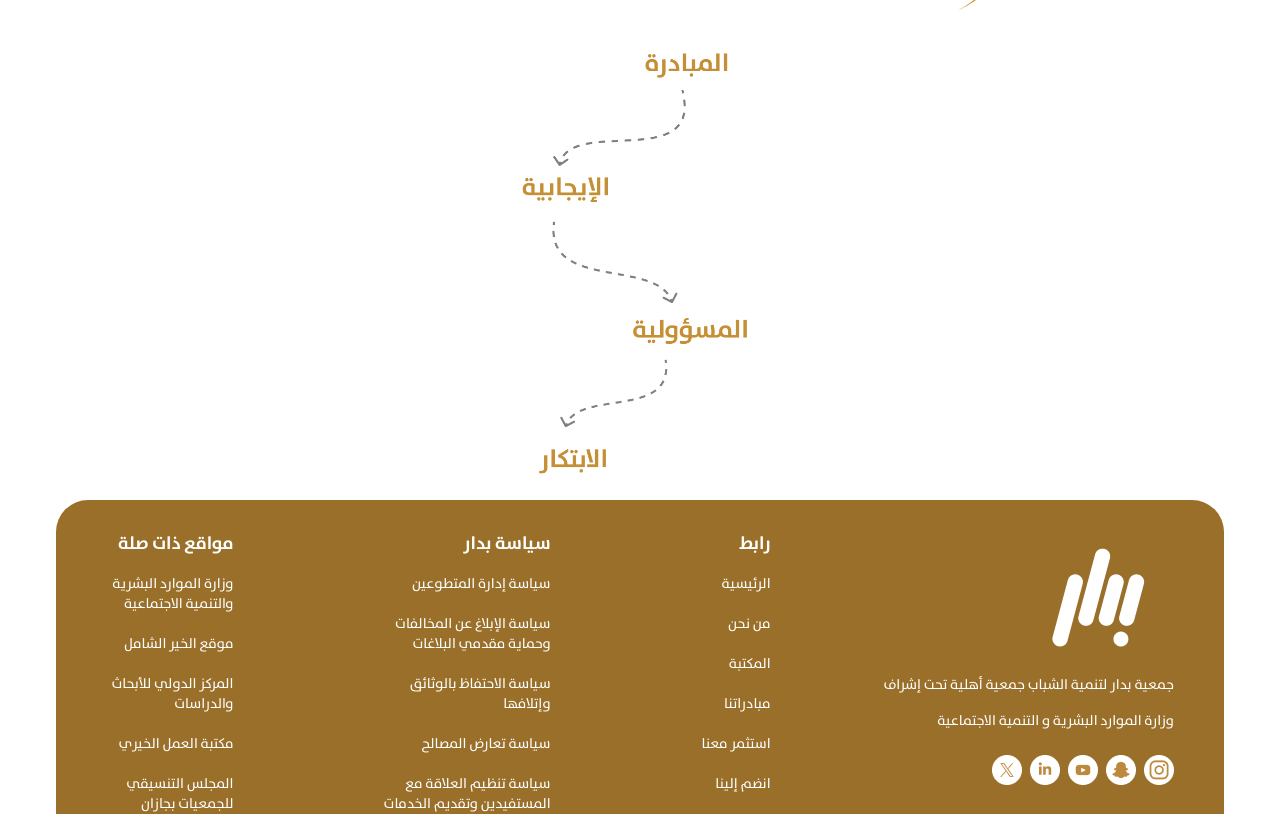
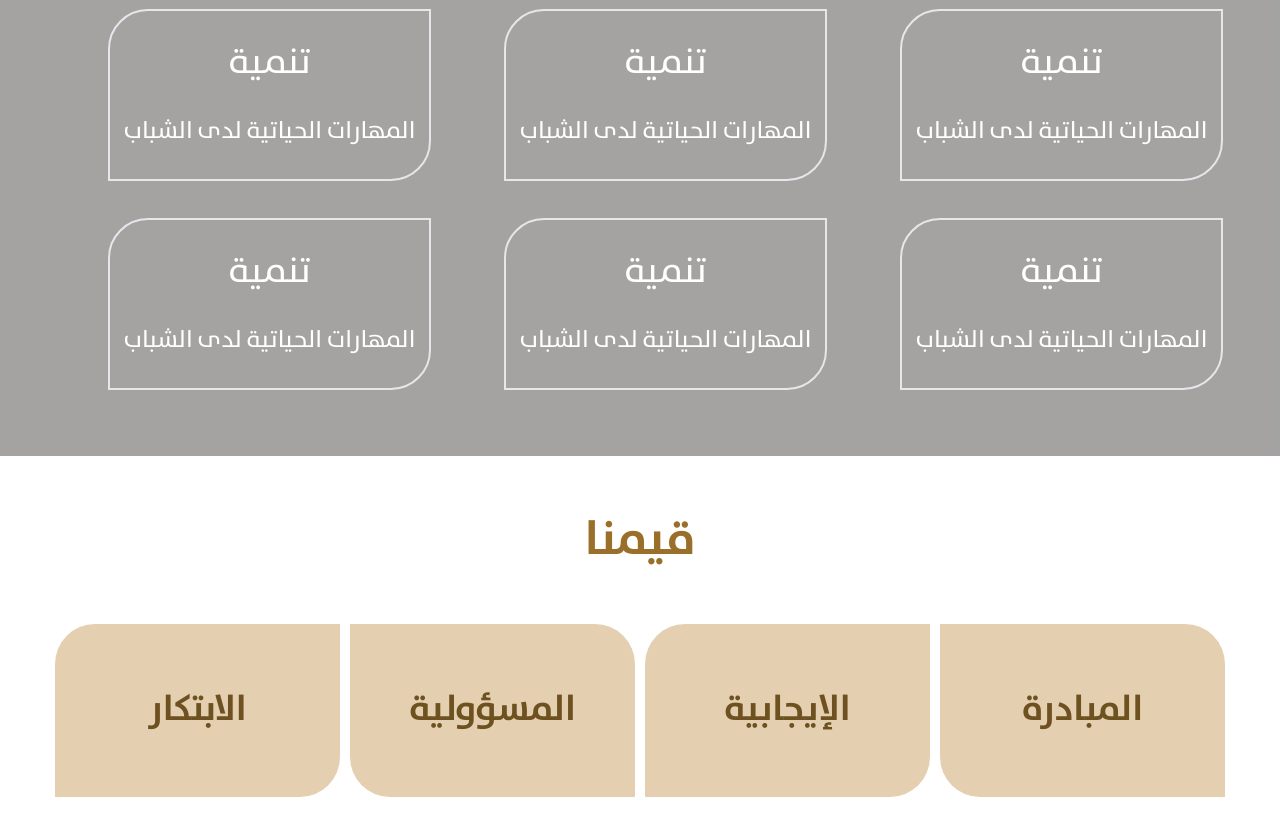
Before and after one commit to M7MDdev1/Bedar, a React (Vite) app: page /AboutUs in a window 1280 px wide. Shown: the part 2089-2903 px from the top of the page. Built offline with nearby package versions, Linux system fonts and the light colour scheme.

Commit message:
AboutUs Page For Desktop

```diff
--- /dev/null
+++ b/src/Components/OurGoalsDT.tsx
@@ -0,0 +1,33 @@
+export default function OurGoalsDT() {
+    return (
+        <div className="px-[108px] pb-[66px] mt-[85px] bg-[rgba(104,102,101,0.6)]">
+            <h3 className="text-[48px] text-white text-center py-10">أهدافنا الاستراتيجية</h3>
+            <div className="grid grid-cols-3 grid-rows-2 gap-x-[124px] gap-y-[37px]">
+                <div className="w-[323px] h-[172px] border-2 rounded-tl-[40px] rounded-br-[40px]">
+                    <h4 className="w-full text-center text-white text-4xl py-8">تنمية</h4>
+                    <p className="w-full text-white text-center text-2xl">المهارات الحياتية لدى الشباب</p>
+                </div>
+                <div className="w-[323px] h-[172px] border-2 rounded-tl-[40px] rounded-br-[40px]">
+                    <h4 className="w-full text-center text-white text-4xl py-8">تنمية</h4>
+                    <p className="w-full text-white text-center text-2xl">المهارات الحياتية لدى الشباب</p>
+                </div>
+                <div className="w-[323px] h-[172px] border-2 rounded-tl-[40px] rounded-br-[40px]">
+                    <h4 className="w-full text-center text-white text-4xl py-8">تنمية</h4>
+                    <p className="w-full text-white text-center text-2xl">المهارات الحياتية لدى الشباب</p>
+                </div>
+                <div className="w-[323px] h-[172px] border-2 rounded-tl-[40px] rounded-br-[40px]">
+                    <h4 className="w-full text-center text-white text-4xl py-8">تنمية</h4>
+                    <p className="w-full text-white text-center text-2xl">المهارات الحياتية لدى الشباب</p>
+                </div>
+                <div className="w-[323px] h-[172px] border-2 rounded-tl-[40px] rounded-br-[40px]">
+                    <h4 className="w-full text-center text-white text-4xl py-8">تنمية</h4>
+                    <p className="w-full text-white text-center text-2xl">المهارات الحياتية لدى الشباب</p>
+                </div>
+                <div className="w-[323px] h-[172px] border-2 rounded-tl-[40px] rounded-br-[40px]">
+                    <h4 className="w-full text-center text-white text-4xl py-8">تنمية</h4>
+                    <p className="w-full text-white text-center text-2xl">المهارات الحياتية لدى الشباب</p>
+                </div>
+            </div>
+        </div>
+    );
+}
--- /dev/null
+++ b/src/Components/OurMessageDT.tsx
@@ -0,0 +1,23 @@
+import { HiOutlineEye } from "react-icons/hi";
+import { CiMail } from "react-icons/ci";
+
+export default function OurMessageDT() {
+    return (
+        <div className="flex h-[350px] mt-28 gap-5 justify-between px-[55px]">
+            <div className="flex flex-col flex-1 px-[30px] pt-10 bg-linearprimary rounded-tl-[40px] rounded-br-[40px] items-end">
+                <div className="flex">
+                    <h3 className="text-[48px] text-white font-bold">رؤيتنا</h3>
+                    <HiOutlineEye className="bg-darkprimary text-white text-[76px] border-[13px] border-darkprimary rounded-tl-[10px] rounded-br-[10px] ml-4" />
+                </div>
+                <p className="text-[32px] text-white text-right pl-20 mt-5">نموذج متميز في تأهيل وتمكين الشباب لإحداث أثر مجتمع</p>
+            </div>
+            <div className="flex flex-col flex-1 px-[30px] pt-10 bg-linearprimary rounded-tr-[40px] rounded-bl-[40px] items-end">
+                <div className="flex">
+                    <h3 className="text-[48px] text-white font-bold">رسالتنا</h3>
+                    <CiMail className="bg-darkprimary text-white text-[76px] border-[13px] border-darkprimary rounded-tr-[10px] rounded-bl-[10px] ml-4" />
+                </div>
+                <p className="text-[32px] text-white text-right pl-20 mt-5">جمعية بدار لتنمية الشباب بمنطقة جازان جمعية أهلية تحت إشراف وزارة الموارد البشرية والتنمية الاجتماعية .</p>
+            </div>
+        </div>
+    );
+}
--- /dev/null
+++ b/src/Components/OurValuesDT.tsx
@@ -0,0 +1,13 @@
+export default function OurValuesDT() {
+    return (
+        <div className="px-[55px] text-center">
+            <h3 className="text-darkprimary w-full text-center text-[48px] font-bold my-12">قيمنا</h3>
+            <div className="flex w-full gap-[10px] justify-center">
+                <div className="w-[324px] h-[173px] bg-[#E4D0B0] text-center content-center rounded-tl-[40px] rounded-br-[40px] text-[#6D5120] text-4xl font-bold">الابتكار</div>
+                <div className="w-[324px] h-[173px] bg-[#E4D0B0] text-center content-center rounded-tr-[40px] rounded-bl-[40px] text-[#6D5120] text-4xl font-bold">المسؤولية</div>
+                <div className="w-[324px] h-[173px] bg-[#E4D0B0] text-center content-center rounded-tl-[40px] rounded-br-[40px] text-[#6D5120] text-4xl font-bold">الإيجابية</div>
+                <div className="w-[324px] h-[173px] bg-[#E4D0B0] text-center content-center rounded-tr-[40px] rounded-bl-[40px] text-[#6D5120] text-4xl font-bold">المبادرة</div>
+            </div>
+        </div>
+    );
+}
--- a/src/Components/SocialMediaFooter.tsx
+++ b/src/Components/SocialMediaFooter.tsx
@@ -1,8 +1,8 @@
-import twitter from "../assets/socialIcons/twitter.png";
-import linkedin from "../assets/socialIcons/Linkdn.png";
-import youtube from "../assets/socialIcons/youtube.png";
-import snapchat from "../assets/socialIcons/snapchat.png";
-import instagram from "../assets/socialIcons/instagram.png";
+import { RiTwitterXFill } from "react-icons/ri";
+import { TiSocialLinkedin } from "react-icons/ti";
+import { FaYoutube } from "react-icons/fa6";
+import { FaSnapchatGhost } from "react-icons/fa";
+import { IoLogoInstagram } from "react-icons/io5";
 
 interface SocialMediaButtonProps extends React.HTMLAttributes<HTMLDivElement> {
   SocialMediaLinks: {
@@ -24,35 +24,35 @@ export default function SocailMediaFooter({
         target="_blank"
         rel="noopener noreferrer"
       >
-        <img src={twitter} alt="" />
+        <IoLogoInstagram className="bg-white text-primary rounded-full text-[30px] border-[5px] border-white"/>
       </a>
       <a
         href={SocialMediaLinks.linkedin}
         target="_blank"
         rel="noopener noreferrer"
       >
-        <img src={linkedin} alt="" />
+        <FaSnapchatGhost className="bg-white text-primary rounded-full text-[30px] border-[5px] border-white"/>
         </a>
       <a
         href={SocialMediaLinks.youtube}
         target="_blank"
         rel="noopener noreferrer"
       >
-        <img src={youtube} alt="" />
+        <FaYoutube className="bg-white text-primary rounded-full text-[30px] border-[5px] border-white"/>
         </a>
       <a
         href={SocialMediaLinks.snapchat}
         target="_blank"
         rel="noopener noreferrer"
       >
-        <img src={snapchat} alt="" />
+        <TiSocialLinkedin className="bg-white text-primary rounded-full text-[30px] border-[5px] border-white"/>
         </a>
       <a
         href={SocialMediaLinks.instagram}
         target="_blank"
         rel="noopener noreferrer"
       >
-        <img src={instagram} alt="" />
+        <RiTwitterXFill className="bg-white text-primary rounded-full text-[30px] border-[5px] border-white"/>
         </a>
     </div>
   );
--- /dev/null
+++ b/src/Components/WhoIsBedarDT.tsx
@@ -0,0 +1,43 @@
+import img1 from "../assets/aboutUs1.png";
+import img2 from "../assets/aboutUs2.png";
+import { IoPlanetOutline } from "react-icons/io5";
+import { MdLightbulbOutline } from "react-icons/md";
+
+export default function WhoIsBedarDT() {
+    return (
+        <div className="flex flex-col gap-[80px] px-[55px]">
+            <div className="flex justify-between gap-[10%]">
+                <div className="w-[654px] relative">
+                    <img src={img1} className="object-cover"/>
+                    <div className="w-[520px] h-[255px] rounded-tl-[40px] rounded-br-[40px] bg-white absolute bottom-[37px] -right-[115px] shadow-2xl shadow-[#00000050] flex flex-col p-4 gap-5 items-end">
+                        <IoPlanetOutline className="rounded-tl-[10px] rounded-br-[10px] bg-darkprimary text-white text-[76px] border-[13px] border-darkprimary" />
+                        <p className="w-full text-3xl text-darkprimary text-center">
+                            شباب اليوم هم قادة الغد، لنكن“
+                            ”.الداعم الأول لطموحاتهم و أحلامهم</p>
+                    </div>
+                </div>
+                <div className="flex flex-col gap-5 items-end">
+                    <h3 className="text-darkprimary text-[48px] text-right">من هي بدار؟</h3>
+                    <p className="w-[538px] text-3xl text-right">جمعية بدار لتنمية الشباب بمنطقة جازان جمعية أهلية تحت إشراف وزارة الموارد البشرية والتنمية الاجتماعية .
+                    </p>
+                </div>
+            </div>
+            <div className="flex justify-between gap-[10%]">
+                <div className="flex flex-col gap-5 items-end">
+                    <h3 className="text-darkprimary text-[48px] text-right">ما الذي نسعى إليه؟</h3>
+                    <p className="w-[542px] text-[32px] text-right">انطلاقا من حرص المملكة العربية السعودية وإيمانها الراسخ بدور الشباب في تنمية مجتمعاتهم وتحقيق النمو الحضاري والرقي الاجتماعي ولما تحتضنه منطقة جازان من كوادر شبابية مبادرة وفاعلة, انبثقت فكرة جمعية بدار لتنمية الشباب لتكون إحدى منصات المبادرات الشبابية التي تهدف لرعاية وتشجيع المبادرات المجتمعية وغرس مفهوم المواطنة الصالحة والإسهام في تحقيق رؤية المملكة ٢٠٣٠م .
+                    </p>
+                </div>
+                <div className="w-[654px] relative">
+                    <img src={img2} className="object-cover"/>
+                    <div className="w-[520px] h-[255px] rounded-tl-[40px] rounded-br-[40px] bg-white absolute bottom-[53px] -left-[77px] shadow-2xl shadow-[#00000050] flex flex-col p-4 gap-5 items-end">
+                        <MdLightbulbOutline className="rounded-tl-[10px] rounded-br-[10px] bg-darkprimary text-white text-[76px] border-[13px] border-darkprimary" />
+                        <p className="w-full text-3xl text-darkprimary text-center">
+                            شباب اليوم هم قادة الغد، لنكن“
+                            ”.الداعم الأول لطموحاتهم و أحلامهم</p>
+                    </div>
+                </div>
+            </div>
+        </div>
+    );
+}
--- a/src/Container/Footer.tsx
+++ b/src/Container/Footer.tsx
@@ -37,9 +37,9 @@ export default function Footer() {
         </div>
       </div>
 
-      <div className="hidden sm:flex h-[628px] bg-darkprimary flex-col items-center gap-4 mx-14 rounded-t-[32px] px-[50px] py-[30px]">
+      <div className="hidden sm:flex min-h-[628px] bg-darkprimary flex-col items-center gap-4 mx-14 rounded-t-[32px] px-[50px] py-[30px]">
             <div className="flex justify-end w-full gap-[108px] ">
-              <div className="w-[675px] flex gap-[145px] text-white text-right text-sm font-medium">
+              <div className="w-[675px] flex gap-[21%] text-white text-right text-sm font-medium">
                 {
                   Object.entries(Links).map(([key, value]) => (
                     <div key={key} className="flex flex-col gap-4 min-w-[75px]">
--- a/src/Pages/AboutUs.tsx
+++ b/src/Pages/AboutUs.tsx
@@ -1,15 +1,27 @@
 import Empowerment from "../Components/Empowerment";
 import Goals from "../Components/OurGoals";
+import OurGoalsDT from "../Components/OurGoalsDT";
+import OurMessageDT from "../Components/OurMessageDT";
 import OurValues from "../Components/OurValues";
+import OurValuesDT from "../Components/OurValuesDT";
 import WhoIsBedar from "../Components/WhoIsBedar";
+import WhoIsBedarDT from "../Components/WhoIsBedarDT";
 
 export default function AboutUs() {
   return (
-    <div>
-      <WhoIsBedar />
-      <Goals />
-      <Empowerment />
-      <OurValues />
-    </div>
+    <>
+      <div className="sm:hidden">
+        <WhoIsBedar />
+        <Goals />
+        <Empowerment />
+        <OurValues />
+      </div>
+      <div className="hidden sm:block mb-[86px]">
+        <WhoIsBedarDT />
+        <OurMessageDT />
+        <OurGoalsDT />
+        <OurValuesDT />
+      </div>
+    </>
   );
 }
--- a/tailwind.config.js
+++ b/tailwind.config.js
@@ -18,6 +18,7 @@ export default {
       backgroundImage: {
         "custom-radial":
           "radial-gradient(50% 49.92% at 50% 50.08%, rgba(255, 255, 255, 0.15) 0%, rgba(197, 143, 53, 0.15) 67.16%)",
+        linearprimary : "linear-gradient(90deg, #BD8A3D 0%, rgba(189, 138, 61, 0.60) 99.98%)"
       },
       boxShadow: {
         "custom-shadow": "2px 2px 9px 0px rgba(197, 143, 53, 0.68)",
```
Also changed, not shown: src/assets/aboutUs1.png (added), src/assets/aboutUs2.png (added).
